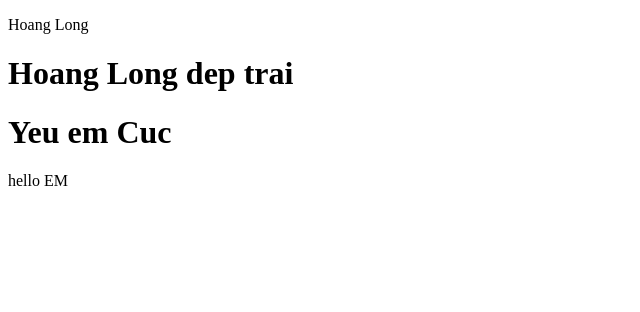
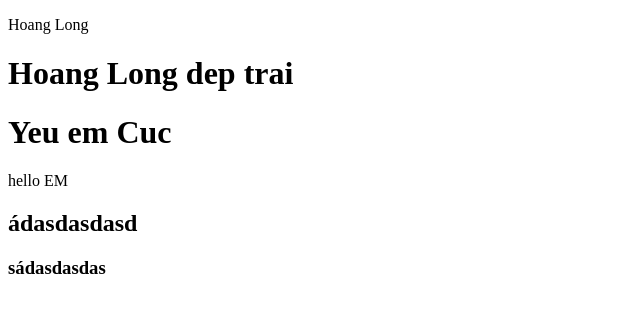
Before and after one commit to hoanglong6868/DeMoGit, a plain HTML site: page index.html in a window 1280 px wide. Shown: the whole page, without its empty margins (0-640 px from the left). Drawn offline with Linux system fonts and the light colour scheme.

Commit message:
them h2 h3

```diff
--- a/index.html
+++ b/index.html
@@ -10,5 +10,8 @@
     <h1>Hoang Long dep trai</h1>
     <h1>Yeu em Cuc</h1>
     <section>hello EM</section>
+
+    <h2>ádasdasdasd</h2>
+    <h3>sádasdasdas</h3>
 </body>
 </html>
```
